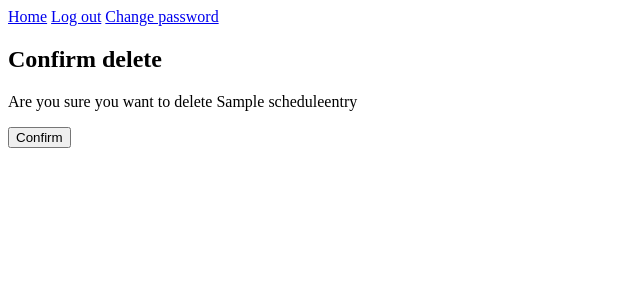
After one commit to kucharzyk-sebastian/make-my-day, a Django app: page /1/entries/1/delete in a window 1280 px wide. The commit adds this page. Shown: the top 300 px of the page, without its empty margins (0-640 px from the left). Run offline with Django 3.2, Linux system fonts and the light colour scheme; a user stored in the database is signed in; tables that the repository leaves empty hold one stand-in row (values such as "Sample post").

Commit message:
allow deleting entries from schedule

```diff
--- a/src/schedules/templates/schedules/schedule_detail.html
+++ b/src/schedules/templates/schedules/schedule_detail.html
@@ -14,6 +14,7 @@
                         <h4>{{ entry.title }}</h4>
                         <p>{{ entry.description }}</p>
                         <p>{{ entry.start_time }}-{{ entry.end_time }}</p>
+                        <p style="font-size: x-small;"><a href="{% url 'schedules:scheduleentry_delete' object.pk entry.pk %}">Delete</a></p>
                         </br>
                     {% endif %}
                 {% endfor %}
--- /dev/null
+++ b/src/schedules/templates/schedules/scheduleentry_confirm_delete.html
@@ -0,0 +1,10 @@
+{% extends 'base.html' %}
+
+{% block content %}
+    <h2>Confirm delete</h2>
+    <form method="POST">
+        {% csrf_token %}
+        <p>Are you sure you want to delete {{ object.title }}</p>
+        <button type="submit">Confirm</button>
+    </form>
+{% endblock content %}
--- a/src/schedules/urls.py
+++ b/src/schedules/urls.py
@@ -1,6 +1,6 @@
 from django.urls import path
 
-from .views import ScheduleCreateView, ScheduleDeleteView, ScheduleDetailView, ScheduleEntryCreate, ScheduleListView, ScheduleUpdateView
+from .views import ScheduleCreateView, ScheduleDeleteView, ScheduleDetailView, ScheduleEntryCreate, ScheduleEntryDelete, ScheduleListView, ScheduleUpdateView
 
 app_name = 'schedules'
 urlpatterns = [
@@ -10,4 +10,5 @@ urlpatterns = [
     path('<int:pk>/', ScheduleDetailView.as_view(), name='schedule_detail'),
     path('create/', ScheduleCreateView.as_view(), name='schedule_create'),
     path('<int:schedule_id>/entries/create', ScheduleEntryCreate.as_view(), name='scheduleentry_create'),
+    path('<int:schedule_id>/entries/<int:pk>/delete', ScheduleEntryDelete.as_view(), name='scheduleentry_delete'),
 ]
--- a/src/schedules/views.py
+++ b/src/schedules/views.py
@@ -65,3 +65,14 @@ class ScheduleEntryCreate(LoginRequiredMixin, UserPassesTestMixin, CreateView):
 
     def get_success_url(self):
         return reverse('schedules:schedule_detail', args=[self.object.schedule.pk])
+
+
+class ScheduleEntryDelete(LoginRequiredMixin, UserPassesTestMixin, DeleteView):
+    model = ScheduleEntry
+
+    def test_func(self):
+        schedule = get_object_or_404(Schedule, pk=self.kwargs['schedule_id'])
+        return schedule.author == self.request.user
+
+    def get_success_url(self):
+        return reverse('schedules:schedule_detail', args=[self.object.schedule.pk])
```
